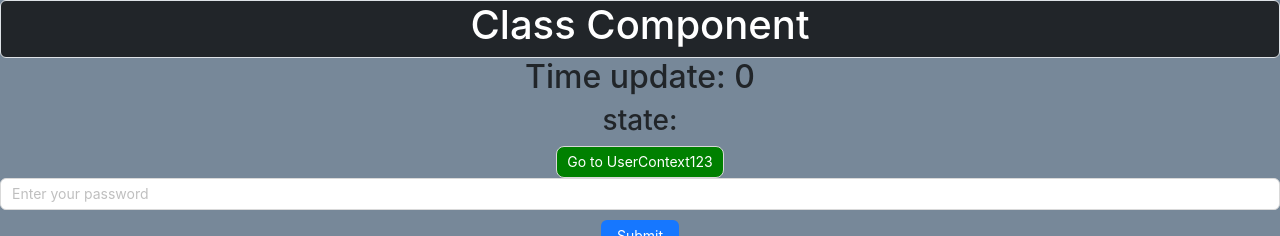
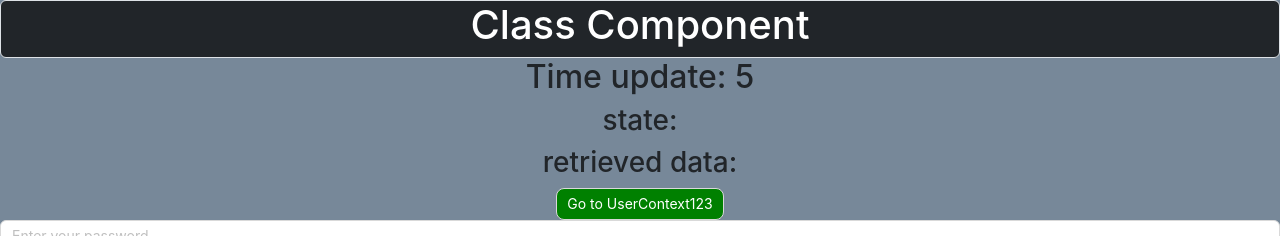
Before and after one commit to priyavollmoon/learning, a React (Create React App) app: page / in a window 1280 px wide. Shown: the top 236 px of the page. Built offline with nearby package versions, Linux system fonts and the light colour scheme; no server answers.

Commit message:
fiveth commit

```diff
--- a/src/Timer.js
+++ b/src/Timer.js
@@ -14,14 +14,20 @@ class Timer extends Component {
       isActive: true,
       password: "",
       passwordList: [],
+      retrieved:''
     };
   }
 
   componentDidMount() {
     console.log("enter ");
-    // this.Timer = setInterval(() => {
-    //   this.setState((prevState) => ({ time: prevState.time + 1 }));
-    // }, 1000);
+    const Stored=localStorage.getItem("password" );
+    if(Stored){
+      this.setState({retrieved:Stored});
+    }
+    this.Timer = setInterval(() => {
+      this.setState((prevState) => ({ time: prevState.time + 1 }));
+    }, 1000);
+
 
     fetch("https://jsonplaceholder.typicode.com/users")
       .then((res) => res.json())
@@ -60,7 +66,7 @@ class Timer extends Component {
     }));
   };
 
-  const
+
   render() {
     const buttonStyle = {
       backgroundColor: this.state.isActive ? "green" : "gray",
@@ -70,6 +76,7 @@ class Timer extends Component {
     };
 
     const { passwordList } = this.state;
+    const {retrieved}=this.state;
 
     // react fragment
     return (
@@ -84,6 +91,7 @@ class Timer extends Component {
           <Col span={24}>
             <h2>Time update: {this.state.time}</h2>
             <h3>state:{this.state.password}</h3>
+            <h3>retrieved data:{retrieved}</h3>
             <Button style={buttonStyle} onClick={this.goToUserContext}>
               Go to UserContext123
             </Button>
```
